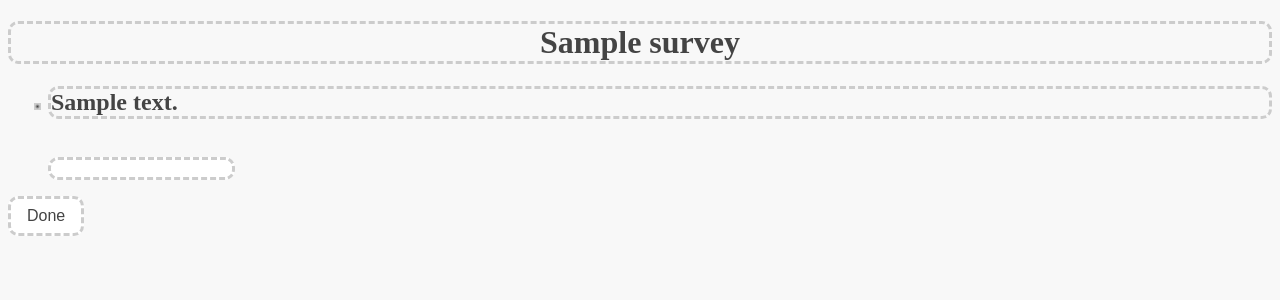
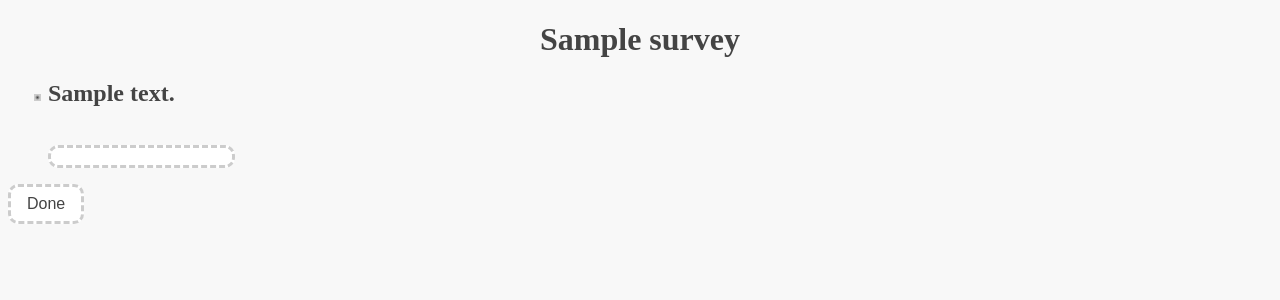
Before and after one commit to oracle4444/surveys, a Django app: a page that uses surveys/templates/surveys/questions.html in a window 1280 px wide. Shown: the top 300 px of the page. Run offline with Django 3.2, Linux system fonts and the light colour scheme; tables that the repository leaves empty hold one stand-in row (values such as "Sample post").

Commit message:
Redid the style

```diff
--- a/surveys/static/surveys/style.css
+++ b/surveys/static/surveys/style_new.css
@@ -5,17 +5,10 @@ body {
 h1 {
     text-align: center;
     position: relative;
-    border: dashed !important;
-    border-color: #ccc !important;
-    border-radius: 10px !important;
     color: #444444;
 }
 
 h2 {
-    position: relative;
-    border: dashed !important;
-    border-color: #ccc !important;
-    border-radius: 10px !important;
     color: #444444;
 }
 
--- a/surveys/templates/surveys/finish_survey.html
+++ b/surveys/templates/surveys/finish_survey.html
@@ -6,7 +6,7 @@
 </head>
 <body>
     {% load static %}
-    <link rel="stylesheet" type="text/css" href="{% static 'surveys/style.css' %}">
+    <link rel="stylesheet" type="text/css" href="{% static 'surveys/style_new.css' %}">
     <h1>Your answers</h1>
     <form action="/">
         <ul>
--- a/surveys/templates/surveys/questions.html
+++ b/surveys/templates/surveys/questions.html
@@ -6,7 +6,7 @@
 </head>
 <body>
     {% load static %}
-    <link rel="stylesheet" type="text/css" href="{% static 'surveys/style.css' %}">
+    <link rel="stylesheet" type="text/css" href="{% static 'surveys/style_new.css' %}">
     <h1>{{ survey }}</h1>
     <form action="finish/" method="POST">
         <ul>
--- a/surveys/templates/surveys/results_questions.html
+++ b/surveys/templates/surveys/results_questions.html
@@ -6,7 +6,7 @@
 </head>
 <body>
     {% load static %}
-    <link rel="stylesheet" type="text/css" href="{% static 'surveys/style.css' %}">
+    <link rel="stylesheet" type="text/css" href="{% static 'surveys/style_new.css' %}">
     <h1> Completed questions </h1>
     <form action="/">
         <ul>
--- a/surveys/templates/surveys/results_surveys.html
+++ b/surveys/templates/surveys/results_surveys.html
@@ -6,7 +6,7 @@
 </head>
 <body>
     {% load static %}
-    <link rel="stylesheet" type="text/css" href="{% static 'surveys/style.css' %}">
+    <link rel="stylesheet" type="text/css" href="{% static 'surveys/style_new.css' %}">
     <h1> Completed surveys </h1>
     <ul>
         {% for survey in surveys %}
--- a/surveys/templates/surveys/start_page.html
+++ b/surveys/templates/surveys/start_page.html
@@ -6,7 +6,7 @@
 </head>
 <body>
     {% load static %}
-    <link rel="stylesheet" type="text/css" href="{% static 'surveys/style.css' %}">
+    <link rel="stylesheet" type="text/css" href="{% static 'surveys/style_new.css' %}">
     <form action="surveys/">
         <button class="start_page">Surveys</button>
     </form>
--- a/surveys/templates/surveys/surveys.html
+++ b/surveys/templates/surveys/surveys.html
@@ -6,7 +6,7 @@
 </head>
 <body>
     {% load static %}
-    <link rel="stylesheet" type="text/css" href="{% static 'surveys/style.css' %}">
+    <link rel="stylesheet" type="text/css" href="{% static 'surveys/style_new.css' %}">
     <h1>Surveys</h1>
     <ul>
         {% for survey in surveys %}
```
